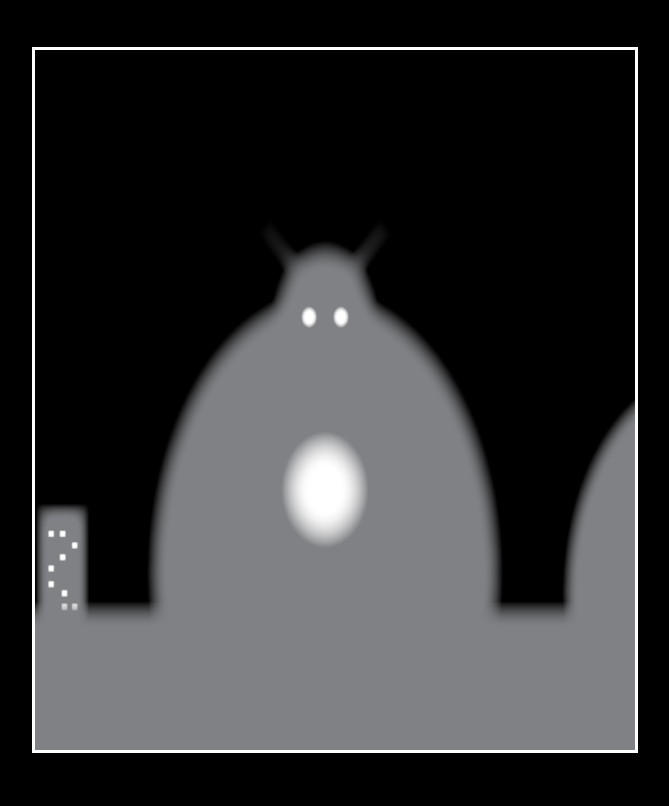
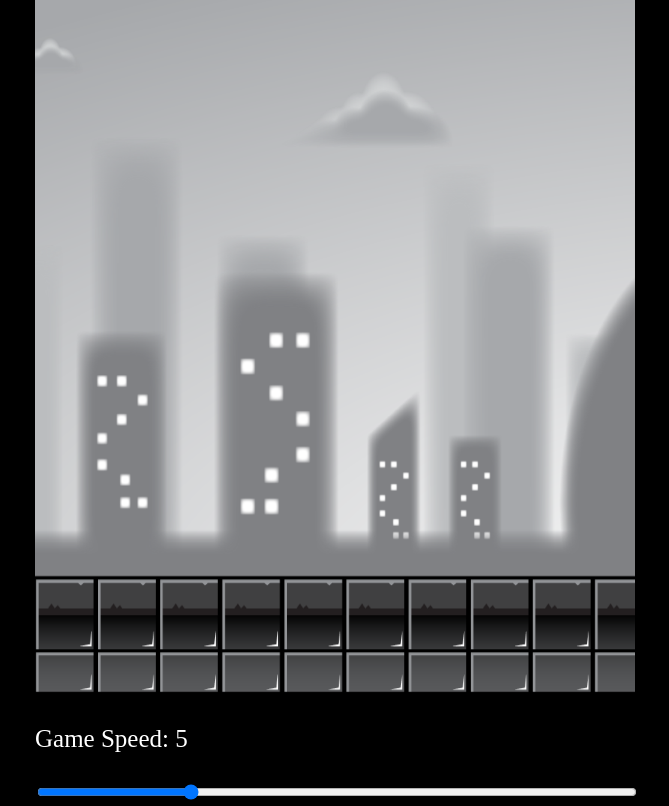
Before and after one commit to phasuk15/Animation, a plain HTML site: page parallaxIndex.html in a window 1280 px wide. Shown: the whole page, without its empty margins (305-974 px from the left). Drawn offline with Linux system fonts and the light colour scheme; animation ran at ten frames a second.

Commit message:
added more layers and speed modifiers

```diff
--- a/parallaxIndex.html
+++ b/parallaxIndex.html
@@ -8,7 +8,11 @@
         <link rel="stylesheet" href="parallaxStyle.css">
     </head>
     <body>
-        <canvas id="canvas1"></canvas>
+        <div id="container">
+            <canvas id="canvas1"></canvas>
+            <p>Game Speed: <span id="showGameSpeed"></span></p>
+            <input type="range" min="0" max="20" value="5" class="slider" id="slider">
+        </div>
 
         <script src="parallaxScript.js"></script>
     </body>
--- a/parallaxScript.js
+++ b/parallaxScript.js
@@ -1,9 +1,13 @@
+
+//parallax effect is when the foreground moves faster than the background creating a 3d effect
+
 const canvas = document.getElementById("canvas1");
 const ctx = canvas.getContext("2d");
 
 const CANVAS_WIDTH = canvas.width = 800;
 const CANVAS_HEIGHT = canvas.height = 700;
-let gameSpeed = 15;
+let gameSpeed = 5;
+let gameFrame = 0;
 
 const backgroundLayer1 = new Image();
 backgroundLayer1.src = 'layer-1.png';
@@ -16,27 +20,68 @@ backgroundLayer4.src = 'layer-4.png';
 const backgroundLayer5 = new Image();
 backgroundLayer5.src = 'layer-5.png';
 
-//uses two images for endless scrolling animation
-let x = 0;
-let x2 = 2400;
+//
+window.addEventListener('load', function(e){
 
-function animate() {
-    //clears previous frame
-    ctx.clearRect(0, 0, CANVAS_WIDTH, CANVAS_HEIGHT)
-    ctx.drawImage(backgroundLayer4, x, 0);
-    ctx.drawImage(backgroundLayer4, x2, 0);
+    //shared properties between the layers
+    class Layer {
+        constructor(image, speedModifier) {
+            this.x = 0;
+            this.y = 0;
+            this.width = 2400;
+            this.height = 700;
+            this.x2 = this.width;
+            this.image = image;
+            this.speedModifier = speedModifier;
+            this.speed = gameSpeed * this.speedModifier;
+        }
 
-    if (x < -2400)
-        x = 2400 - gameSpeed + x2;
-    else
-        x -= gameSpeed;
-    if (x2 < -2400)
-        x2 = 2400 - gameSpeed + x;
-    else
-        x2 -= gameSpeed;
+        //method wll change the layers horizontally and endlessy scroll
+        update() {
+            this.speed = gameSpeed * this.speedModifier;
+            // if (this.x <= -this.width) {
+            //     this.x = 0;
+            // }
+            this.x = gameFrame * this.speed % this.width;
+        }
 
-    //loops the animation
-    requestAnimationFrame(animate);
-};
+        //draw method will take image and draw on the canvas
+        draw() {
+            ctx.drawImage(this.image, this.x, this.y, this.width, this.height);
+            ctx.drawImage(this.image, this.x2, this.y, this.width, this.height);
+        }
 
-animate();
+    }
+
+    const layer1 = new Layer(backgroundLayer1, 0.2);
+    const layer2 = new Layer(backgroundLayer2, 0.4);
+    const layer3 = new Layer(backgroundLayer3, 0.6);
+    const layer4 = new Layer(backgroundLayer4, 0.8);
+    const layer5 = new Layer(backgroundLayer5, 1);;
+
+    const gameObjects = [layer1, layer2, layer3, layer4, layer5];
+
+    const slider = document.getElementById('slider');
+    slider.value = gameSpeed;
+    const showGameSpeed = document.getElementById('showGameSpeed');
+    showGameSpeed.innerHTML = gameSpeed;
+    //innerHTML represents HTML content inside element
+    slider.addEventListener('change', function(e) {
+        gameSpeed = e.target.value;
+        showGameSpeed.innerHTML = gameSpeed;
+    });
+
+    function animate() {
+        //clears previous frame
+        ctx.clearRect(0, 0, CANVAS_WIDTH, CANVAS_HEIGHT)
+        gameObjects.forEach(object => {
+            object.update();
+            object.draw();
+        });
+        gameFrame--;
+        //loops the animation
+        requestAnimationFrame(animate);
+    };
+
+    animate();
+});
--- a/parallaxStyle.css
+++ b/parallaxStyle.css
@@ -1,12 +1,22 @@
 body{
     background: black;
 }
-#canvas1{
+#container{
     position: absolute;
-    border: 3px, solid, white;
-    width: 600px;
-    height: 700px;
+    width: 800;
     transform: translate(-50%, -50%);
     top: 50%;
     left: 50%;
+    font-size: 25px;
 }
+#canvas1{
+    position: relative;
+    width: 600px;
+    height: 700px;
+}
+#slider{
+    width: 100%;
+}
+p{
+    color: white;
+}
```
